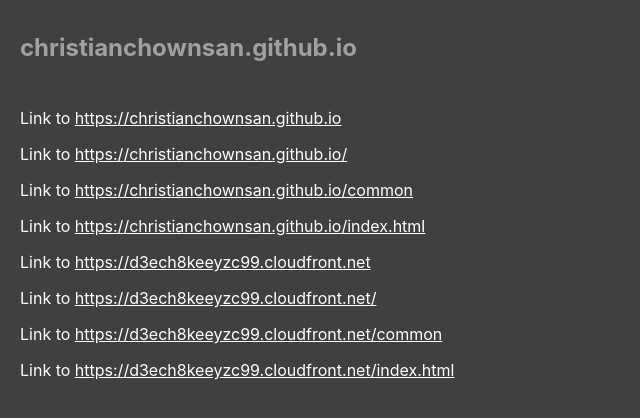
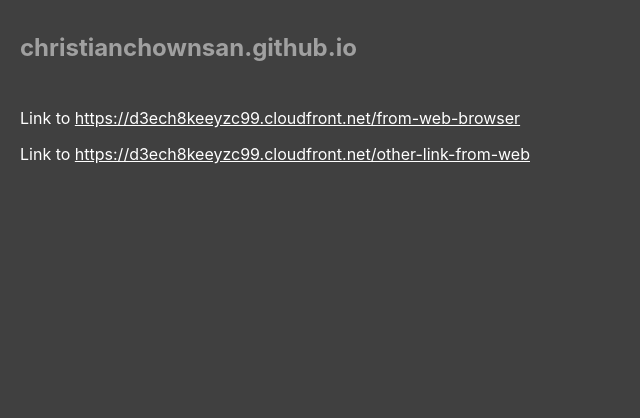
Before and after one commit to christianchownsan/christianchownsan.github.io, a React (Create React App) app: page / in a window 1280 px wide. Shown: the top 418 px of the page, without its empty margins (0-640 px from the left). Built offline with nearby package versions, Linux system fonts and the light colour scheme.

Commit message:
feat: updated links

```diff
--- a/src/Links.tsx
+++ b/src/Links.tsx
@@ -8,88 +8,22 @@
         Link to{" "}
         <a
           target="_blank"
-          href="https://christianchownsan.github.io"
+          href="https://d3ech8keeyzc99.cloudfront.net/from-web-browser"
           className="links__a"
           rel="noreferrer"
         >
-          https://christianchownsan.github.io
+          https://d3ech8keeyzc99.cloudfront.net/from-web-browser
         </a>
       </p>
       <p className="links__p">
         Link to{" "}
         <a
           target="_blank"
-          href="https://christianchownsan.github.io/"
+          href="https://d3ech8keeyzc99.cloudfront.net/other-link-from-web"
           className="links__a"
           rel="noreferrer"
         >
-          https://christianchownsan.github.io/
-        </a>
-      </p>
-      <p className="links__p">
-        Link to{" "}
-        <a
-          target="_blank"
-          href="https://christianchownsan.github.io/common"
-          className="links__a"
-          rel="noreferrer"
-        >
-          https://christianchownsan.github.io/common
-        </a>
-      </p>
-      <p className="links__p">
-        Link to{" "}
-        <a
-          target="_blank"
-          href="https://christianchownsan.github.io/index.html"
-          className="links__a"
-          rel="noreferrer"
-        >
-          https://christianchownsan.github.io/index.html
-        </a>
-      </p>
-      <p className="links__p">
-        Link to{" "}
-        <a
-          target="_blank"
-          href="https://d3ech8keeyzc99.cloudfront.net"
-          className="links__a"
-          rel="noreferrer"
-        >
-          https://d3ech8keeyzc99.cloudfront.net
-        </a>
-      </p>
-      <p className="links__p">
-        Link to{" "}
-        <a
-          target="_blank"
-          href="https://d3ech8keeyzc99.cloudfront.net/"
-          className="links__a"
-          rel="noreferrer"
-        >
-          https://d3ech8keeyzc99.cloudfront.net/
-        </a>
-      </p>
-      <p className="links__p">
-        Link to{" "}
-        <a
-          target="_blank"
-          href="https://d3ech8keeyzc99.cloudfront.net/common"
-          className="links__a"
-          rel="noreferrer"
-        >
-          https://d3ech8keeyzc99.cloudfront.net/common
-        </a>
-      </p>
-      <p className="links__p">
-        Link to{" "}
-        <a
-          target="_blank"
-          href="https://d3ech8keeyzc99.cloudfront.net/index.html"
-          className="links__a"
-          rel="noreferrer"
-        >
-          https://d3ech8keeyzc99.cloudfront.net/index.html
+          https://d3ech8keeyzc99.cloudfront.net/other-link-from-web
         </a>
       </p>
     </div>
```
Also changed, not shown: 1 other file (tests, documents, lock files or other folders).
